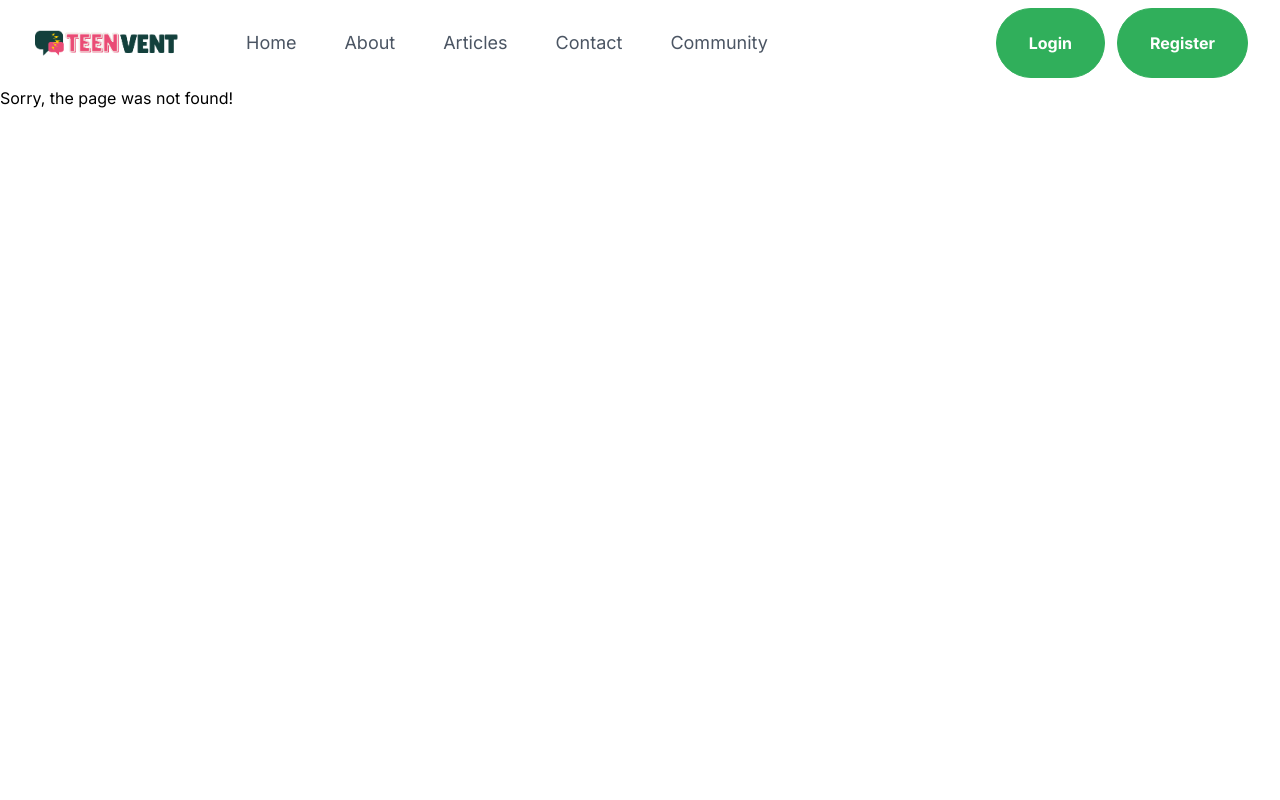
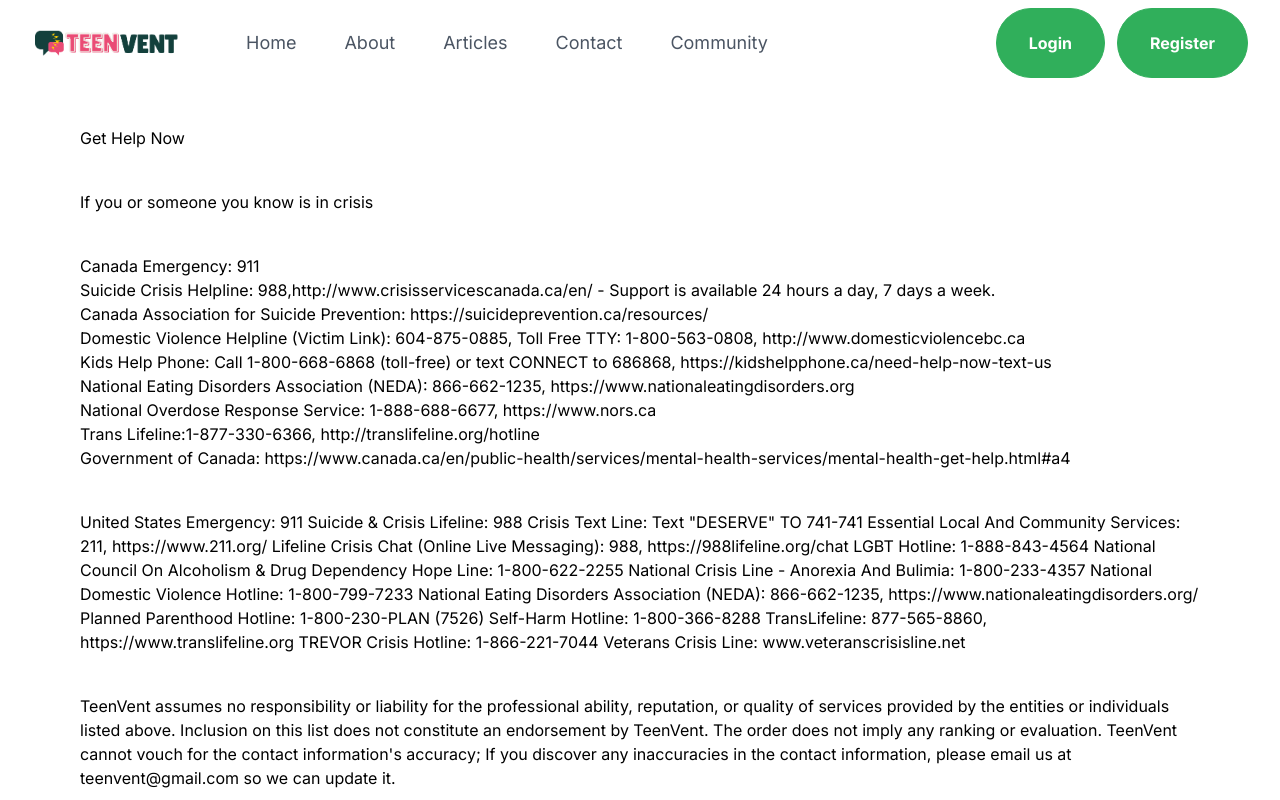
Before and after one commit to miadinh38/mental-health-app, a Next.js app in the folder frontend/: page /get-help-now in a window 1280 px wide. Before the commit this address had no page. Shown: the top 800 px of the page. Built offline with nearby package versions, Linux system fonts and the light colour scheme.

Commit message:
Add a new page

```diff
--- /dev/null
+++ b/frontend/app/get-help-now/page.js
@@ -0,0 +1,50 @@
+import React from "react";
+
+const getHelpNow = () => {
+  return (
+    <div className='max-container padding-container'>
+      <div className='my-10'>Get Help Now</div>
+      <div>If you or someone you know is in crisis</div>
+
+      <div className='my-10'>
+        <p>Canada Emergency: 911</p>
+        <p>Suicide Crisis Helpline: 988,http://www.crisisservicescanada.ca/en/ - Support is available 24 hours a day, 7 days a week.</p>
+        <p>Canada Association for Suicide Prevention: https://suicideprevention.ca/resources/ </p>
+        <p>Domestic Violence Helpline (Victim Link): 604-875-0885, Toll Free TTY: 1-800-563-0808,
+        http://www.domesticviolencebc.ca </p>
+        <p>Kids Help Phone: Call 1-800-668-6868 (toll-free) or text CONNECT to 686868, https://kidshelpphone.ca/need-help-now-text-us </p>
+        <p>National Eating Disorders Association (NEDA): 866-662-1235, https://www.nationaleatingdisorders.org </p>
+        <p>National Overdose Response Service: 1-888-688-6677, https://www.nors.ca </p>
+        <p>Trans Lifeline:1-877-330-6366, http://translifeline.org/hotline</p>
+        <p>Government of Canada: https://www.canada.ca/en/public-health/services/mental-health-services/mental-health-get-help.html#a4</p>
+      </div>
+
+      <div className='my-10'>
+        United States Emergency: 911 Suicide & Crisis Lifeline: 988 Crisis Text
+        Line: Text "DESERVE" TO 741-741 Essential Local And Community Services:
+        211, https://www.211.org/ Lifeline Crisis Chat (Online Live Messaging):
+        988, https://988lifeline.org/chat LGBT Hotline: 1-888-843-4564 National
+        Council On Alcoholism & Drug Dependency Hope Line: 1-800-622-2255
+        National Crisis Line - Anorexia And Bulimia: 1-800-233-4357 National
+        Domestic Violence Hotline: 1-800-799-7233 National Eating Disorders
+        Association (NEDA): 866-662-1235,
+        https://www.nationaleatingdisorders.org/ Planned Parenthood Hotline:
+        1-800-230-PLAN (7526) Self-Harm Hotline: 1-800-366-8288 TransLifeline:
+        877-565-8860, https://www.translifeline.org TREVOR Crisis Hotline:
+        1-866-221-7044 Veterans Crisis Line: www.veteranscrisisline.net
+      </div>
+
+      <div className='my-10'>
+        TeenVent assumes no responsibility or liability for the professional
+        ability, reputation, or quality of services provided by the entities or
+        individuals listed above. Inclusion on this list does not constitute an
+        endorsement by TeenVent. The order does not imply any ranking or
+        evaluation. TeenVent cannot vouch for the contact information's
+        accuracy; If you discover any inaccuracies in the contact information,
+        please email us at teenvent@gmail.com so we can update it.
+      </div>
+    </div>
+  );
+};
+
+export default getHelpNow;
```
